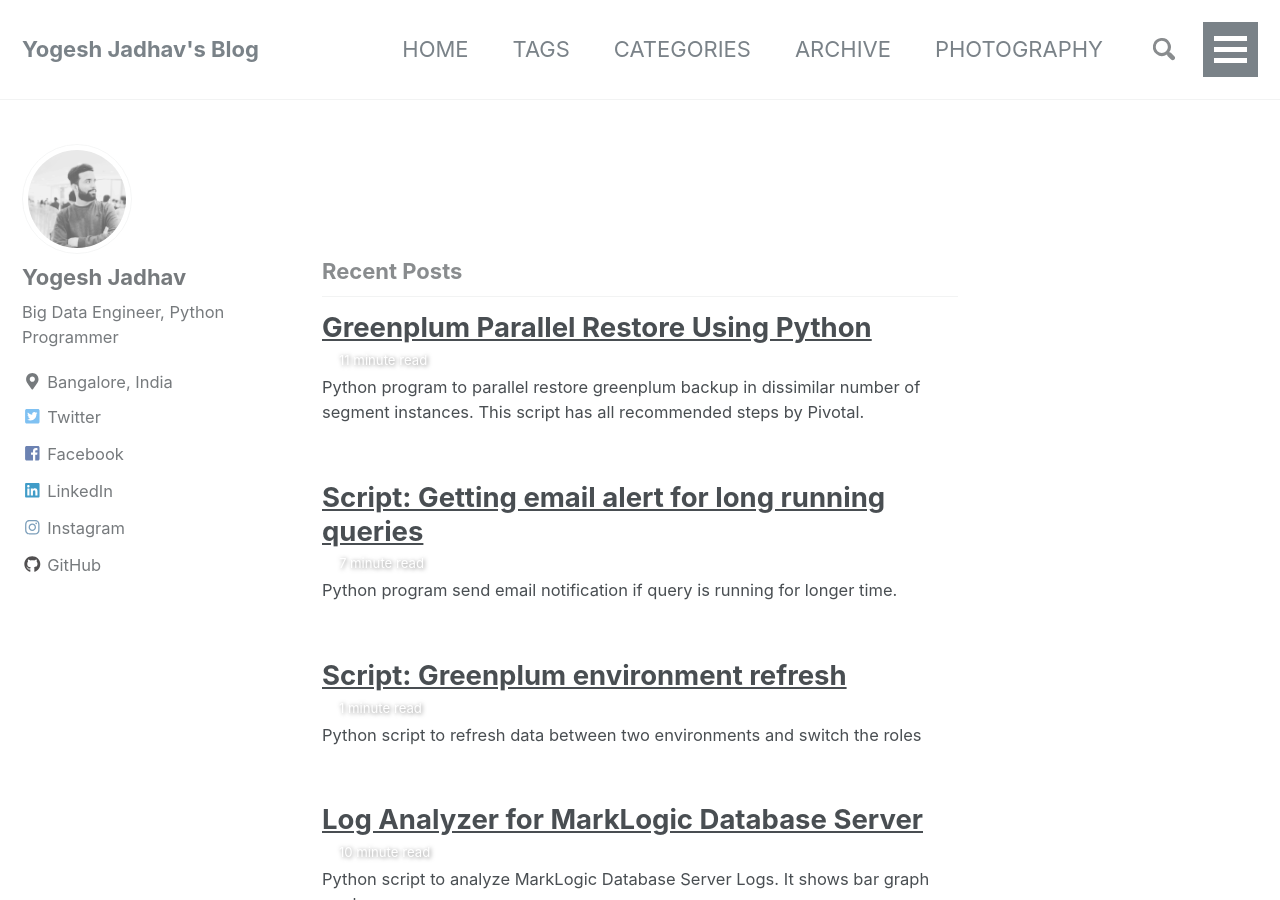
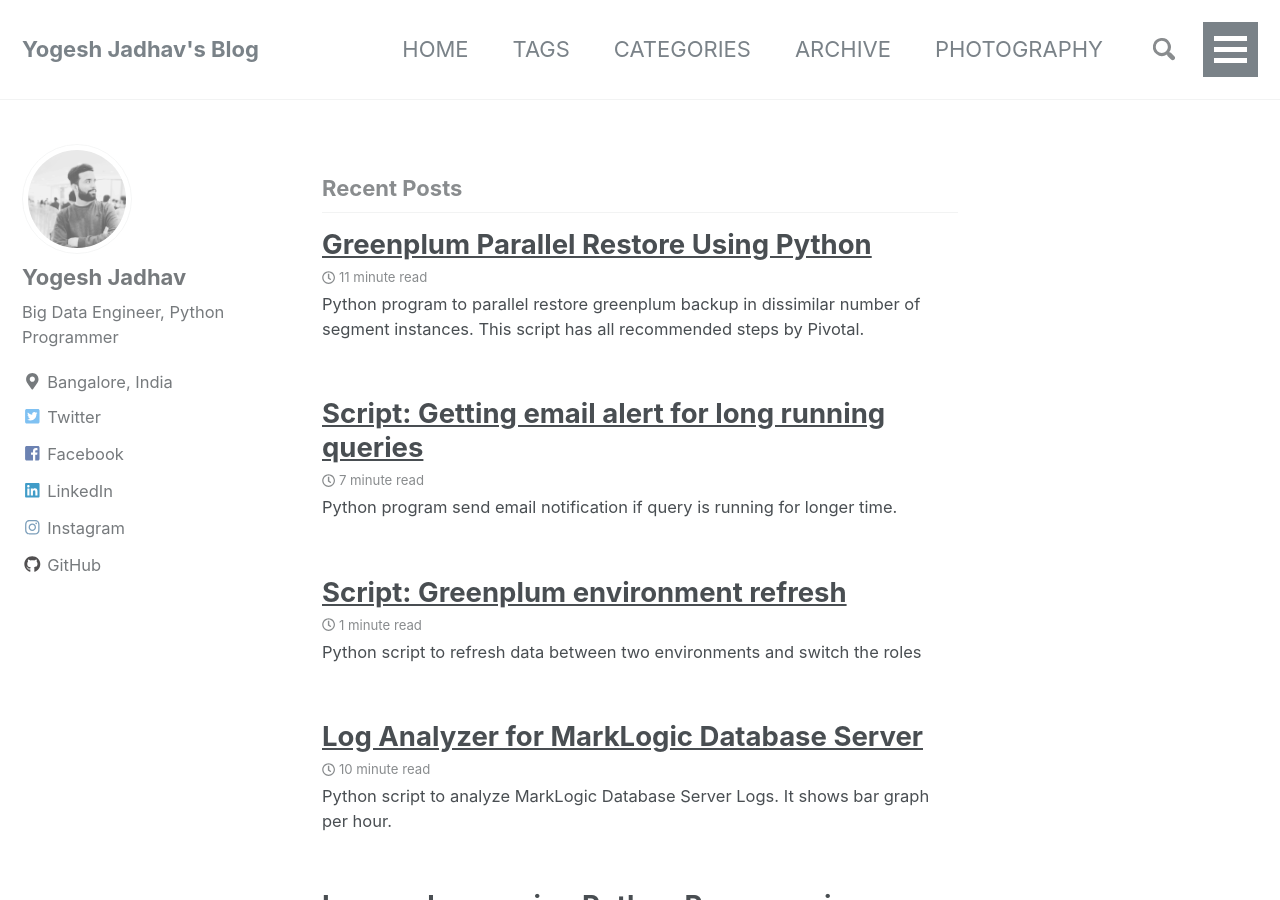
Before and after one commit to pgyogesh/blog, a Jekyll site: the page built from index.html, in a window 1280 px wide and 900 px high. Built offline with Jekyll 4.4.1, drawn with Linux system fonts in a browser that asks for light colours; nearby versions of some CDN libraries; the list of posts is cut into pages by our own code; comment, search, counter and statistics services are not loaded; a style sheet for code colours, icons or effects is not loaded.

Commit message:
Update home.html

```diff
--- a/_layouts/home.html
+++ b/_layouts/home.html
@@ -1,12 +1,6 @@
 ---
 layout: archive
 ---
-
-{% if site.overlay_color or site.overlay_image or page.header.image %}
-<div class="page__hero{% if page.header.overlay_color or site.overlay_image %}--overlay{% endif %}"
-  style="{% if page.header.overlay_color %}background-color: {{ page.header.overlay_color | default: 'transparent' }};{% endif %} {% if overlay_img_path %}background-image: {% if overlay_filter %}linear-gradient({{ overlay_filter }}, {{ overlay_filter }}), {% endif %}url('{{ overlay_img_path }}');{% endif %}"
->
-{% endif %}
 
 <h3 class="archive__subtitle">{{ site.data.ui-text[site.locale].recent_posts | default: "Recent Posts" }}</h3>
 
```
